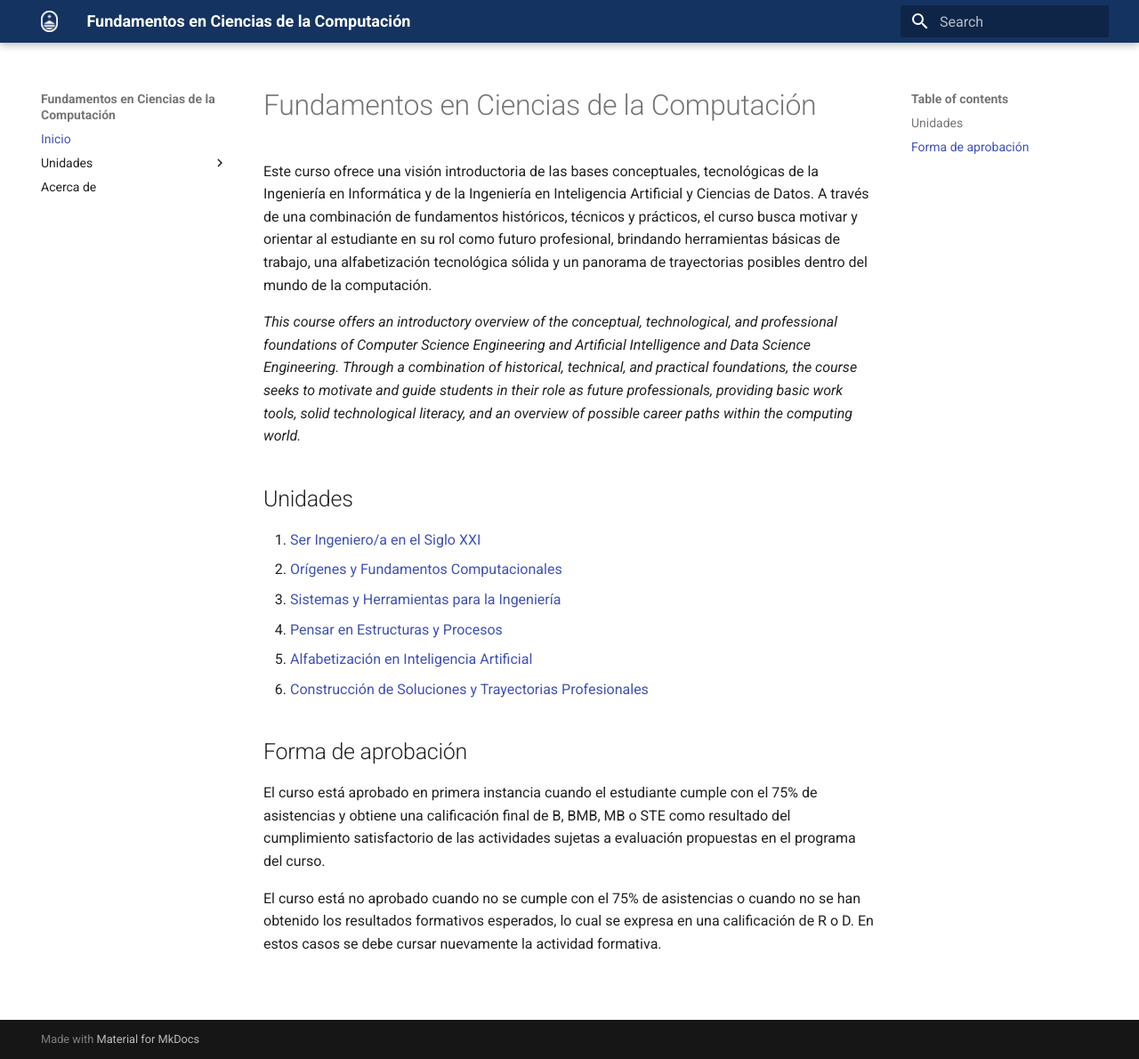
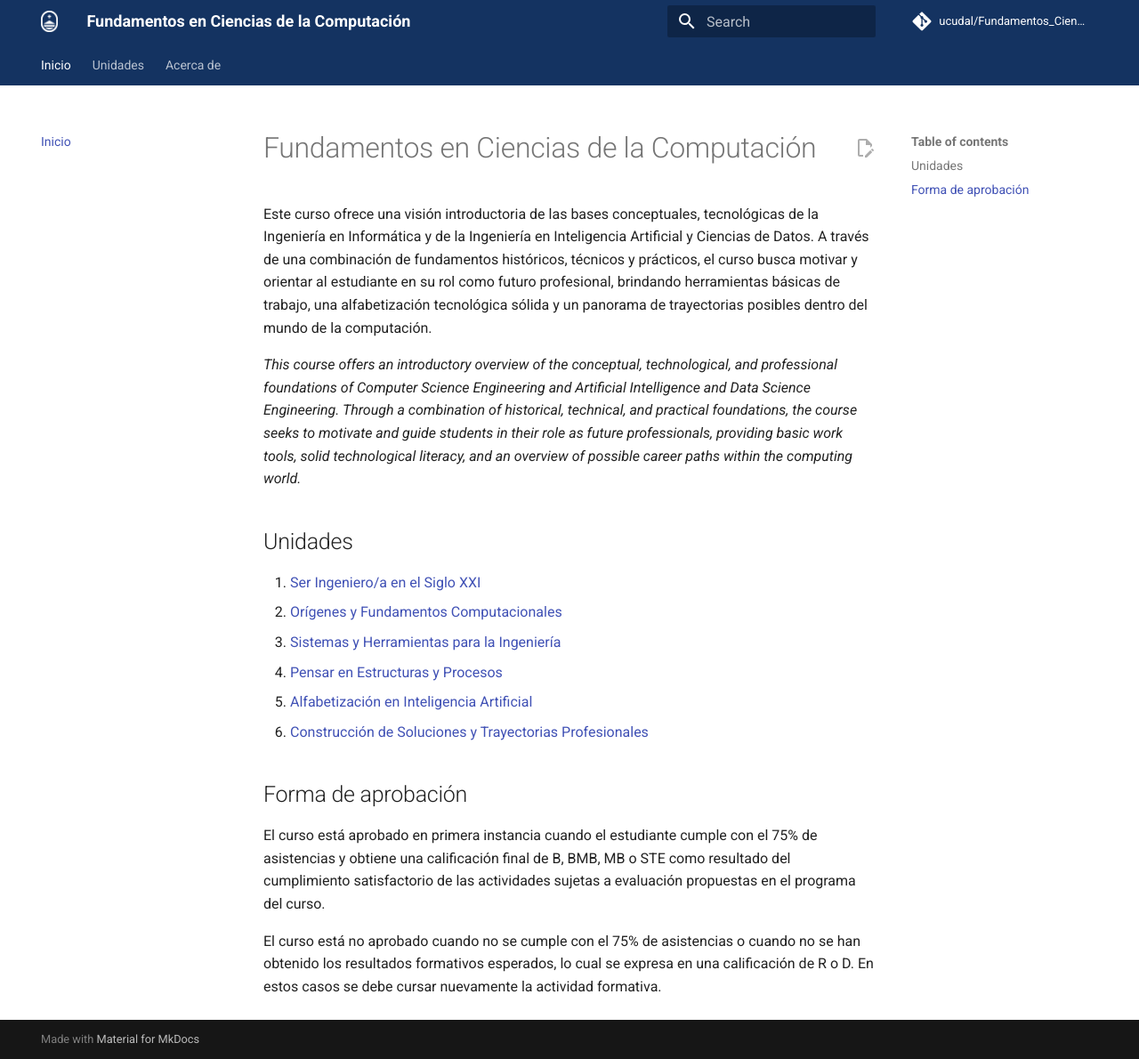
Before and after one commit to ucudal/Fundamentos_Ciencias_Computacion_Conceptos, an MkDocs documentation site: the page built from docs/index.md, in a window 1280 px wide and 1190 px high. Shown: the whole window at 89% size. Built offline with MkDocs 1.6.1 and Material for MkDocs 9.7.7, drawn with Linux system fonts in a browser that asks for light colours; comment, search, counter and statistics services are not loaded.

Commit message:
Enable features for navigation + content + search to mkdocs

```diff
--- a/mkdocs.yml
+++ b/mkdocs.yml
@@ -1,18 +1,38 @@
 site_name: Fundamentos en Ciencias de la Computación
+site_url: https://ucudal.github.io/Fundamentos_Ciencias_Computacion_Conceptos/
+
+repo_url: https://github.com/ucudal/Fundamentos_Ciencias_Computacion_Conceptos
+repo_name: ucudal/Fundamentos_Ciencias_Computacion_Conceptos
+edit_uri: edit/main/docs/
+
 theme:
   name: material
   logo: images/logo.png
+
+  features:
+    - navigation.tabs
+    - navigation.sections
+    - navigation.top
+    - navigation.instant
+    - navigation.tracking
+    - content.code.copy
+    - content.action.edit
+    - search.highlight
+    - search.suggest
+
 extra_css:
   - stylesheets/extra.css
+
 exclude_docs: |
   _plantillas/
+
 nav:
   - Inicio: index.md
   - Unidades:
-    - 1. Ser Ing. en el s.XXI: unidad/1/readme.md
-    - 2. Orígenes y fundamentos: unidad/2/readme.md
-    - 3. Sistemas y herramientas: unidad/3/readme.md
-    - 4. Estructuras y procesos: unidad/4/readme.md
-    - 5. Alfabetización en IA: unidad/5/readme.md
-    - 6. Soluciones y trayectorias: unidad/6/readme.md
+      - 1. Ser Ing. en el s.XXI: unidad/1/readme.md
+      - 2. Orígenes y fundamentos: unidad/2/readme.md
+      - 3. Sistemas y herramientas: unidad/3/readme.md
+      - 4. Estructuras y procesos: unidad/4/readme.md
+      - 5. Alfabetización en IA: unidad/5/readme.md
+      - 6. Soluciones y trayectorias: unidad/6/readme.md
   - Acerca de: acerca_de.md
```
